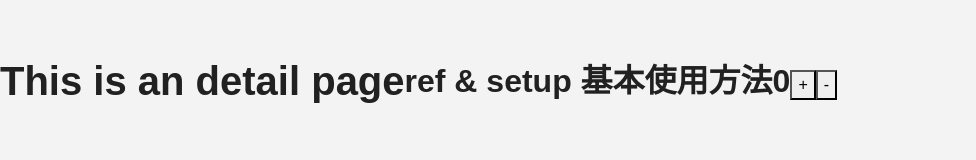
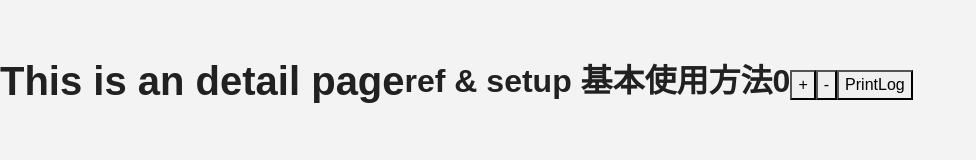
Before and after one commit to Joshua-CY/vue_ts_site, a Vue app: page /detail in a window 1280 px wide. Shown: the part 387-547 px from the top of the page, without its empty margins (0-976 px from the left). Built offline with nearby package versions, Linux system fonts and the light colour scheme.

Commit message:
add bottom for print log

```diff
--- a/src/views/DetailView.vue
+++ b/src/views/DetailView.vue
@@ -5,6 +5,7 @@
     <h2>{{ counter }}</h2>
     <button @click="add">+</button>
     <button @click="minus">-</button>
+    <button @click="printlog">PrintLog</button>
   </div>
   <Footer></Footer>
 </template>
@@ -23,7 +24,7 @@
 import { ref } from 'vue';
 import Footer from '@/views/components/Footer.vue';
 
-const counter = ref(0)
+const counter = ref(0);
 
 const add = (): void => {
       counter.value = counter.value + 1
@@ -33,4 +34,8 @@ const minus = (): void => {
   counter.value = counter.value - 1
 }
 
+const printlog = (): void => {
+  console.log('log here!');
+}
+
 </script>
```
